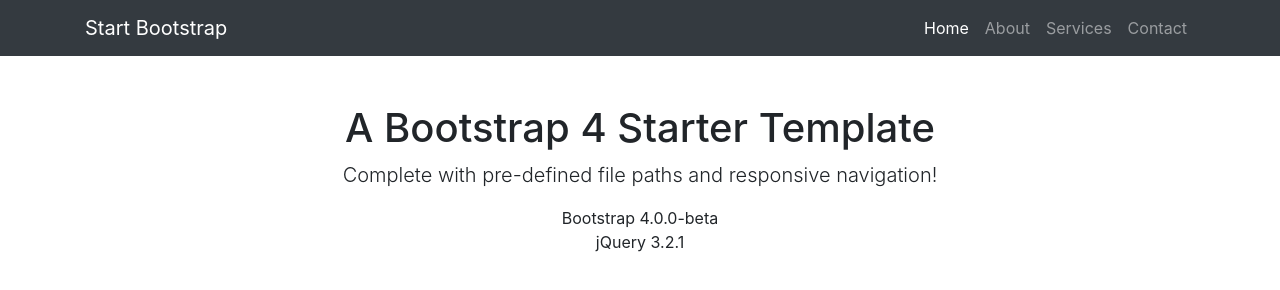
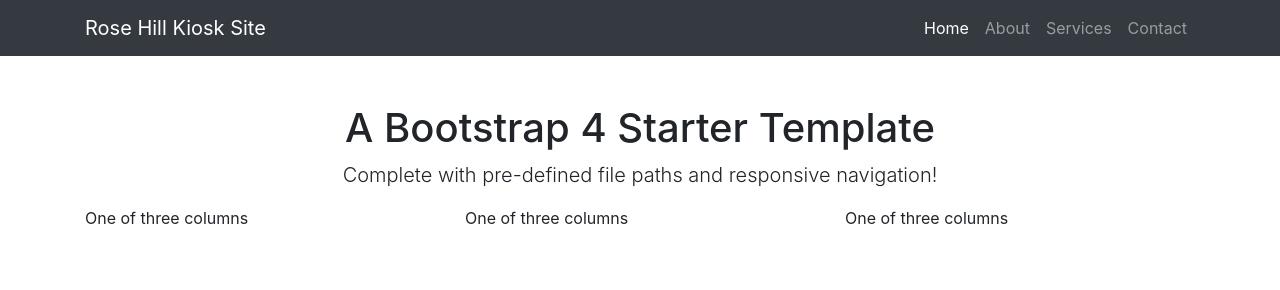
Before and after one commit to OxfordCityCouncil/rosehill, a website: page index.html in a window 1280 px wide. Drawn offline with Linux system fonts and the light colour scheme.

Commit message:
Initial grid

```diff
--- a/index.html
+++ b/index.html
@@ -33,7 +33,7 @@
     <!-- Navigation -->
     <nav class="navbar navbar-expand-lg navbar-dark bg-dark fixed-top">
       <div class="container">
-        <a class="navbar-brand" href="#">Start Bootstrap</a>
+        <a class="navbar-brand" href="#">Rose Hill Kiosk Site</a>
         <button class="navbar-toggler" type="button" data-toggle="collapse" data-target="#navbarResponsive" aria-controls="navbarResponsive" aria-expanded="false" aria-label="Toggle navigation">
           <span class="navbar-toggler-icon"></span>
         </button>
@@ -64,17 +64,26 @@
         <div class="col-lg-12 text-center">
           <h1 class="mt-5">A Bootstrap 4 Starter Template</h1>
           <p class="lead">Complete with pre-defined file paths and responsive navigation!</p>
-          <ul class="list-unstyled">
-            <li>Bootstrap 4.0.0-beta</li>
-            <li>jQuery 3.2.1</li>
-          </ul>
         </div>
       </div>
     </div>
+    <div class="container">
+      <div class="row">
+        <div class="col-sm">
+          One of three columns
+        </div>
+        <div class="col-sm">
+          One of three columns
+        </div>
+        <div class="col-sm">
+          One of three columns
+        </div>
+    </div>
+  </div>
 
     <!-- Bootstrap core JavaScript -->
-    <script src="vendor/jquery/jquery.min.js"></script>
-    <script src="vendor/bootstrap/js/bootstrap.bundle.min.js"></script>
+    <script src="vendor/jquery/jquery.js"></script>
+    <script src="vendor/bootstrap/js/bootstrap.bundle.js"></script>
 
   </body>
 
```
